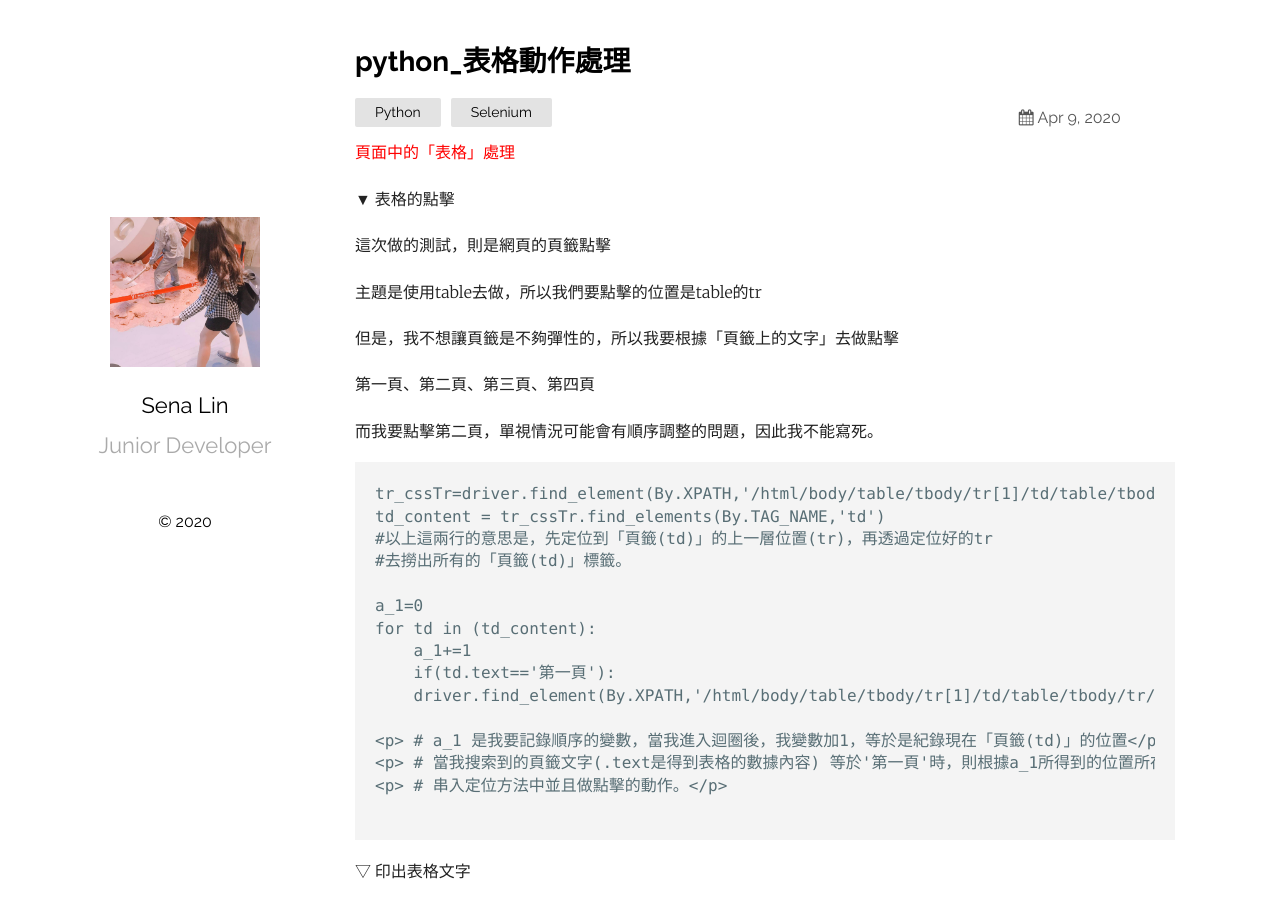
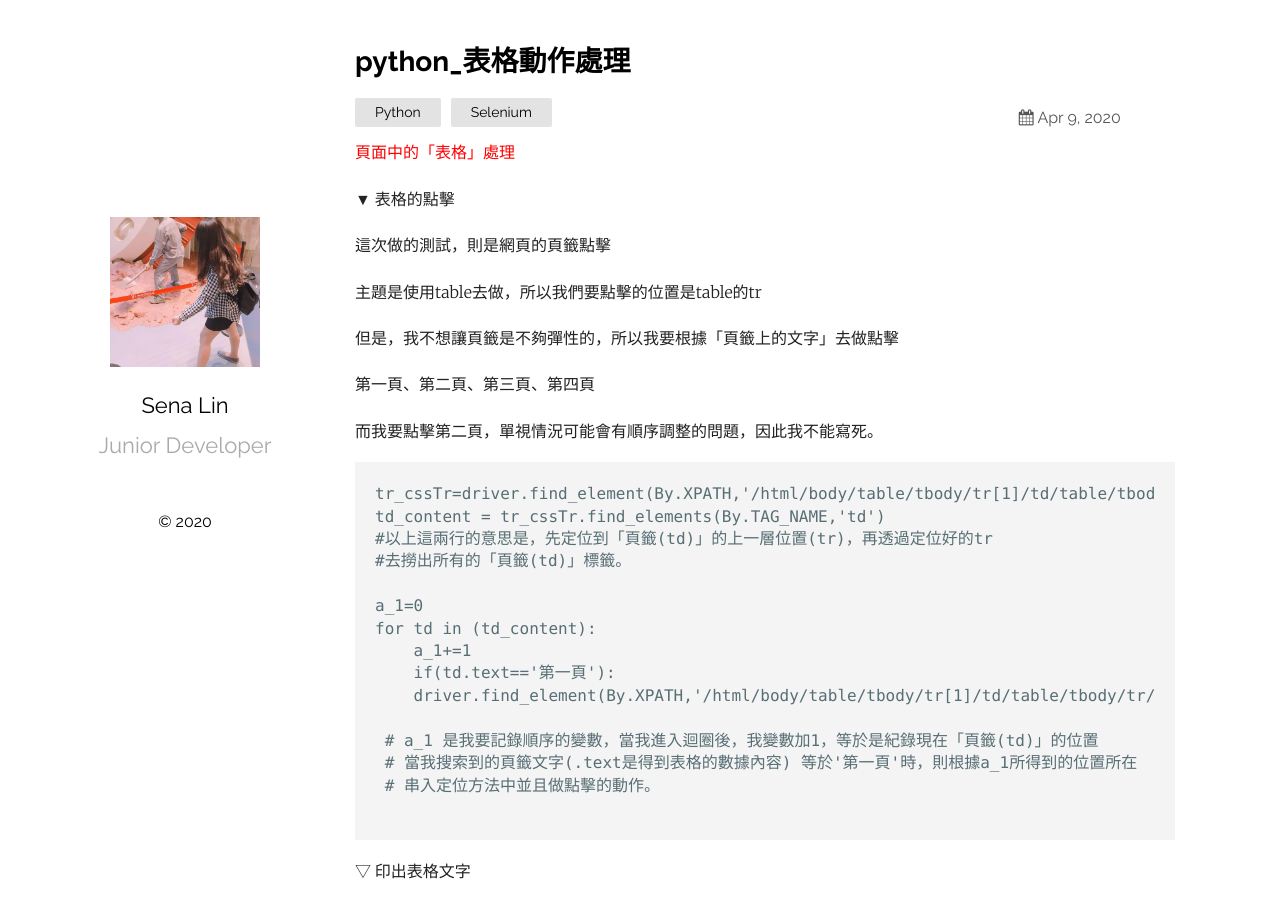
Before and after one commit to sinsin2021/Sena-s-Learning-Record, a Jekyll site: the page built from _posts/2020-04-09-datatable.markdown, in a window 1280 px wide and 900 px high. Built offline with Jekyll 4.4.1, drawn with Linux system fonts in a browser that asks for light colours.

Commit message:
fix : 微調文字排版

````diff
--- a/_posts/2020-04-09-datatable.markdown
+++ b/_posts/2020-04-09-datatable.markdown
@@ -28,9 +28,9 @@ for td in (td_content):
 	if(td.text=='第一頁'):
 	driver.find_element(By.XPATH,'/html/body/table/tbody/tr[1]/td/table/tbody/tr/td[%d]'%(a_1)).click()
 
-<p> # a_1 是我要記錄順序的變數，當我進入迴圈後，我變數加1，等於是紀錄現在「頁籤(td)」的位置</p>
-<p> # 當我搜索到的頁籤文字(.text是得到表格的數據內容) 等於'第一頁'時，則根據a_1所得到的位置所在</p>
-<p> # 串入定位方法中並且做點擊的動作。</p>
+ # a_1 是我要記錄順序的變數，當我進入迴圈後，我變數加1，等於是紀錄現在「頁籤(td)」的位置
+ # 當我搜索到的頁籤文字(.text是得到表格的數據內容) 等於'第一頁'時，則根據a_1所得到的位置所在
+ # 串入定位方法中並且做點擊的動作。
 
 ```
 
````
